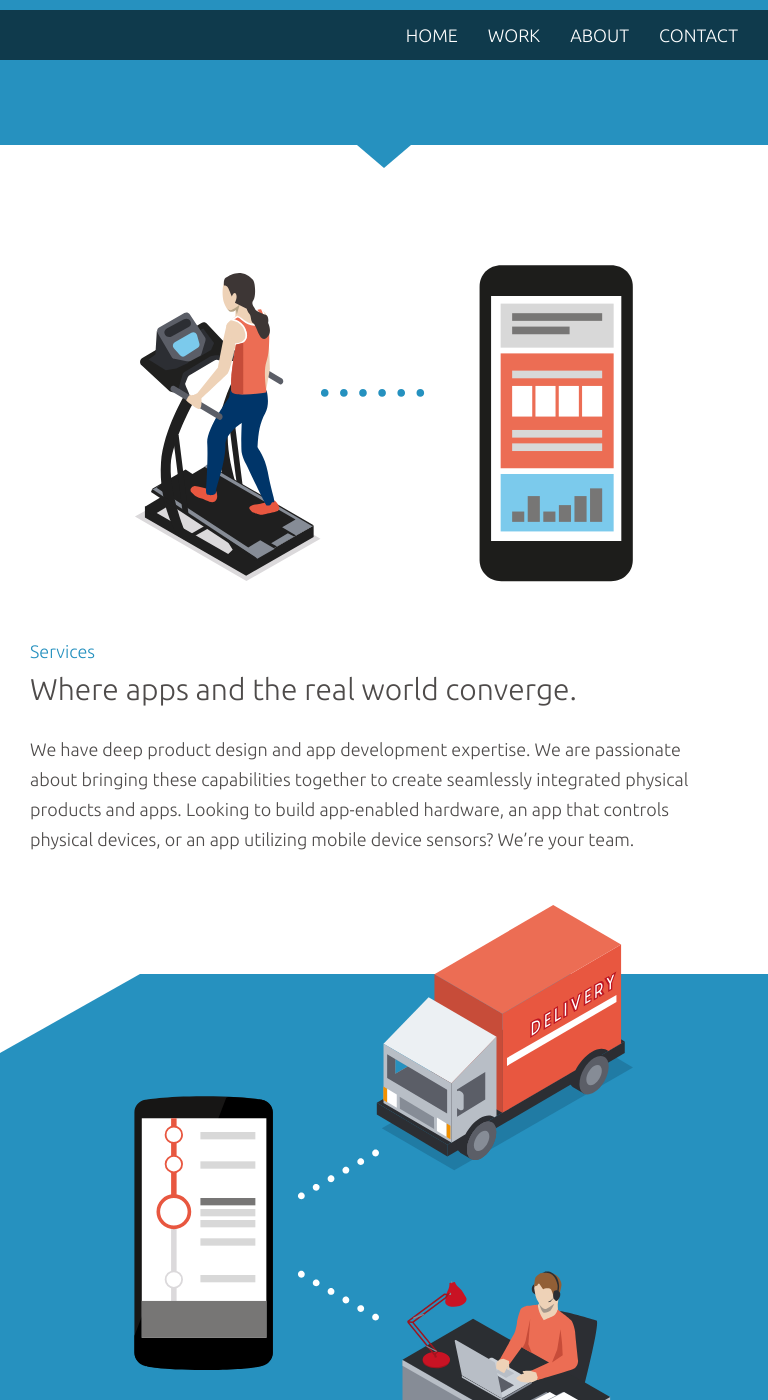
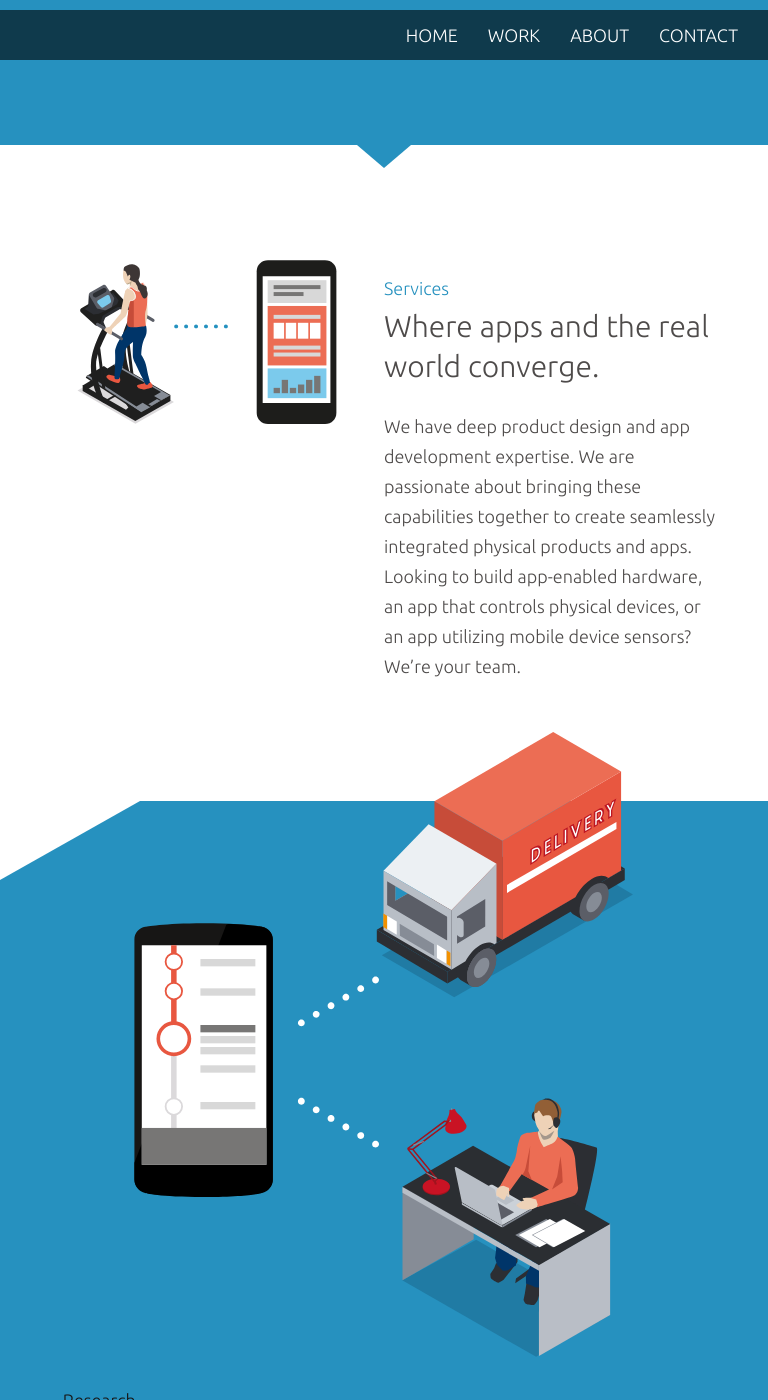
Before and after one commit to VeuxLabs/VeuxLabs.github.io, a Jekyll site: the page built from index.html, in a window 768 px wide and 1400 px high, scrolled down 387 px. Built offline with Jekyll 4.4.1, drawn with Linux system fonts in a browser that asks for light colours; comment, search, counter and statistics services are not loaded.

Commit message:
Styling Fixes Homepage

```diff
--- a/css/landing-page.css
+++ b/css/landing-page.css
@@ -249,9 +249,7 @@
     display: inline-block;
 }
 
-.services .col-lg-6 {
-    /*max-width: 613px;*/
-}
+
 .services .col-lg-6:nth-child(2) {
     padding-left: 58px;
 }
@@ -261,7 +259,6 @@
     font-size: 18px;
     line-height: 26px;
     font-weight: 300;
-    margin-top: 47px;
     margin-bottom: 0;
 }
 
@@ -545,9 +542,9 @@
         max-width: 500px;
     }
     .research .section2-text {
-        width: 400px;
-        left: 50%;
-        margin-left: -300px;
+        width: 500px;
+        left: 35%;
+        margin-left: -230px;
         margin-top: -100px;
     }
     .design .design-img img {
--- a/index.html
+++ b/index.html
@@ -5,10 +5,10 @@
 ---
 
 <div class="row services bg-white">
-    <div class="col-lg-6 col col-sm-12 text-center">
+    <div class="col-lg-6 col col-sm-6 col-xs-12 text-center">
         <img src="../img/fitnessGraphic.svg" alt="" class="img-responsive fit" />
     </div>
-    <div class="col-lg-6 col col-sm-12 section1-text">
+    <div class="col-lg-6 col col-sm-6 col-xs-12 section1-text">
         <h2>Services</h2>
         <h3>Where apps and the real world converge.</h3>
         <p>
```
